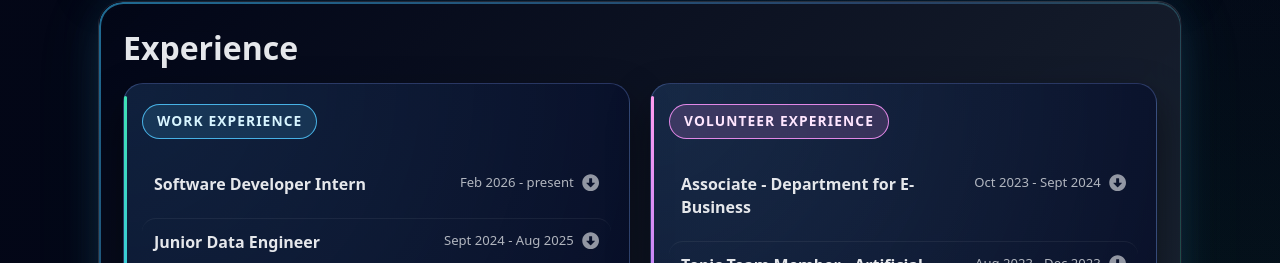
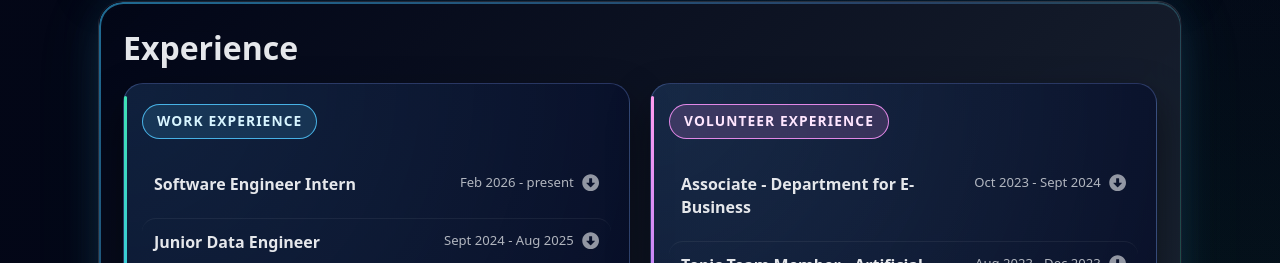
Before and after one commit to anndjella/portfolio, a React (Vite) app: page / in a window 1280 px wide. Shown: the part 3616-3879 px from the top of the page. Built offline with nearby package versions, Linux system fonts and the light colour scheme.

Commit message:
add little changes in experience

```diff
--- a/src/translations.js
+++ b/src/translations.js
@@ -116,13 +116,13 @@ export const translations = {
     experience: {
   work: [
       {
-      role: "Software Developer Intern",
+      role: "Software Engineer Intern",
       place: "Orion Innovation, Belgrade (hybrid)",
       period: "Feb 2026 - present",
       desc: [
         "Worked in a team of 10 engineers on a full-stack application using <strong>C# (.NET)</strong> on the backend and <strong>React</strong> on the frontend.",
-        "Actively participating in <strong>pull request workflows</strong>, including creating PRs, reviewing code and incorporating feedback.",
-        "Collaborating with team members through <strong>code reviews</strong> to ensure code quality, consistency and best practices.",
+        "Actively participated in <strong>pull request workflows</strong>, including creating PRs, reviewing code and incorporating feedback.",
+        "Collaborated with team members through <strong>code reviews</strong> to ensure code quality, consistency and best practices.",
         "Gaining experience with real-world development processes such as version control, team collaboration and structured development workflows.",
         "Currently also assigned to a <strong>production-level .NET project</strong>, where onboarding is in progress."
       ]
@@ -333,7 +333,7 @@ sr: {
   experience: {
     work: [
             {
-        role: "Softver developer praktikant",
+        role: "Softver inženjer praktikant",
         place: "Orion Innovation, Beograd (hybrid)",
         period: "Feb 2026 - sada",
         desc: [
```
Also changed, not shown: 1 other file (tests, documents, lock files or other folders).
